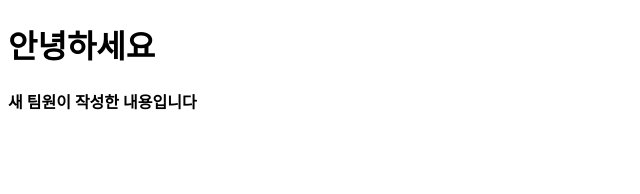
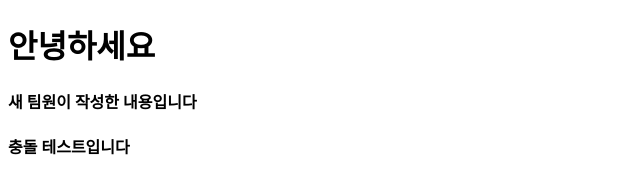
Before and after one commit to lukby2457/git-test, a plain HTML site: page index.html in a window 1280 px wide. Shown: the whole page, without its empty margins (0-640 px from the left). Drawn offline with Linux system fonts and the light colour scheme.

Commit message:
충돌 발생용 문구 추가

```diff
--- a/index.html
+++ b/index.html
@@ -8,5 +8,6 @@
 <body>
     <h1>안녕하세요</h1>
     <h4>새 팀원이 작성한 내용입니다</h4>
+    <h4>충돌 테스트입니다</h4>
 </body>
 </html>
```
